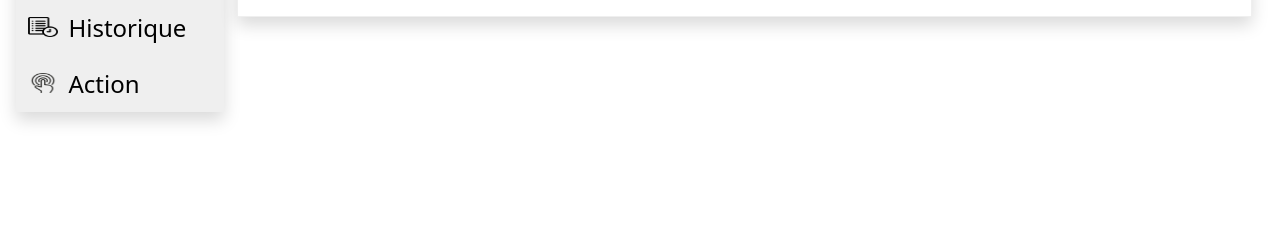
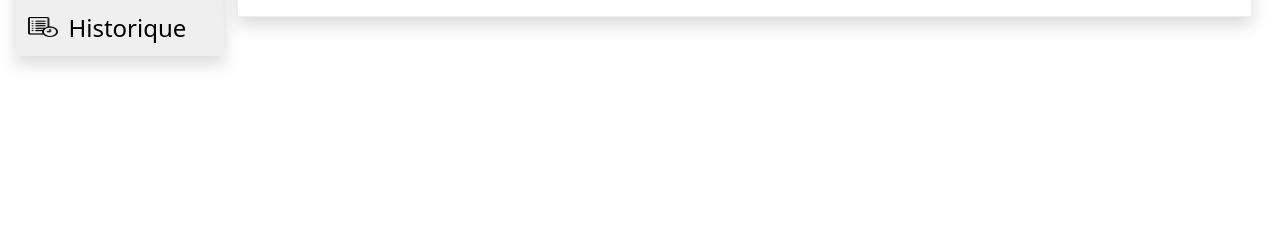
Before and after one commit to patricia-demay/patricia-demay-csvReaderCAT_BI, a Symfony app: template templates/bureau.html.twig in a window 1280 px wide. Shown: the part 216-456 px from the top of the page. Run offline with Twig, Linux system fonts and the light colour scheme; the template is opened without the code that fills it, so the values that code supplies are empty; some libraries are stand-ins or nearby versions.

Commit message:
remove "col date prévue" and action from menu

```diff
--- a/templates/bureau.html.twig
+++ b/templates/bureau.html.twig
@@ -34,16 +34,6 @@
                 <li class="d-flex" style="flex-direction: row;align-items: baseline;">
                     <img src="{{ asset('archiver.png') }}" width="30" height="20" alt="">
                     <a href=""> Historique </a>
-                </li>
-                <li class="d-flex" style="flex-direction: row;align-items: baseline;">
-                    <img src="{{ asset('action.png') }}" width="30" height="20" alt="">
-                    <a href="">Action</a>
-                    <ul class="submenu">
-                        <li><input id="idBtn1" type="button" onclick="addBookmark('https://buffernow.com','buffer now');"
-                                   value="Marquer cette page "
-                                   style="position: initial; background-color: #999; border:none"/>
-                        </li>
-                    </ul>
                 </li>
             </ul>
         </nav>
```
Also changed, not shown: templates/project.html.twig (+0 -8 lines).
